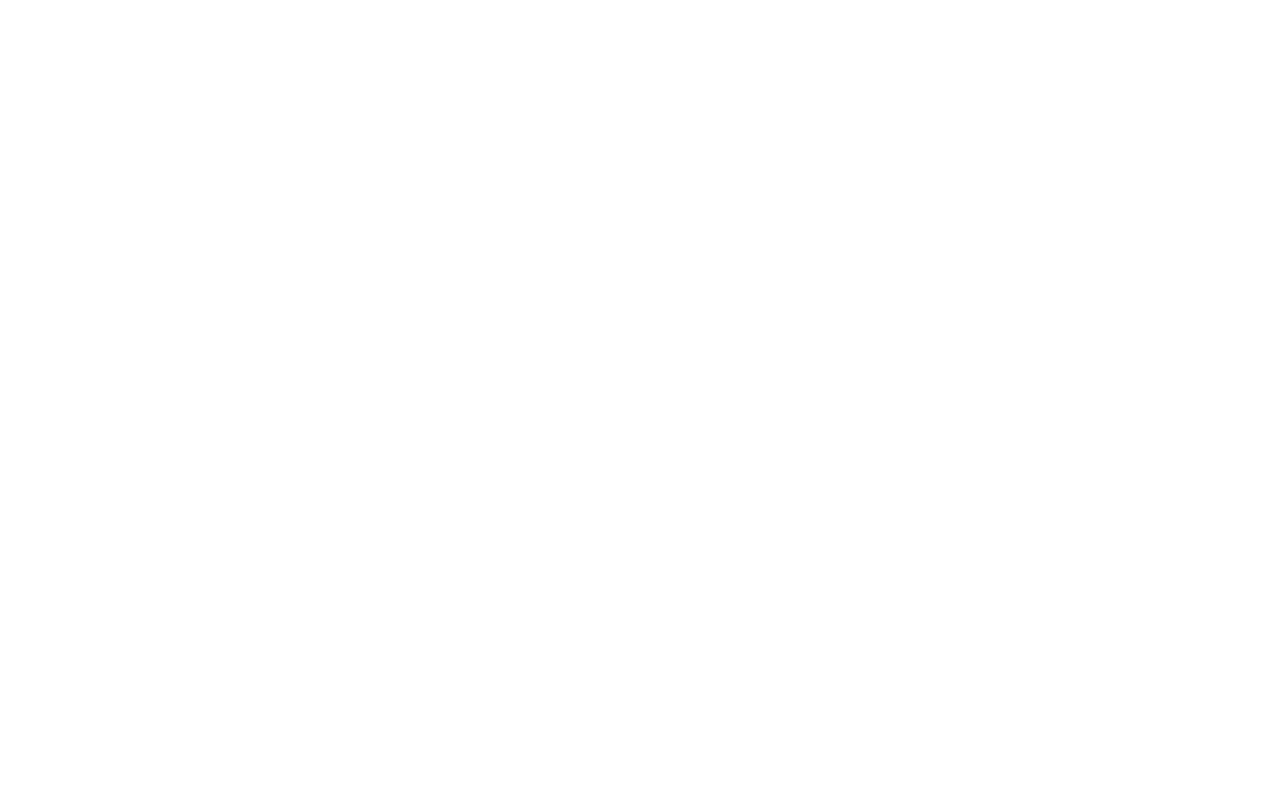
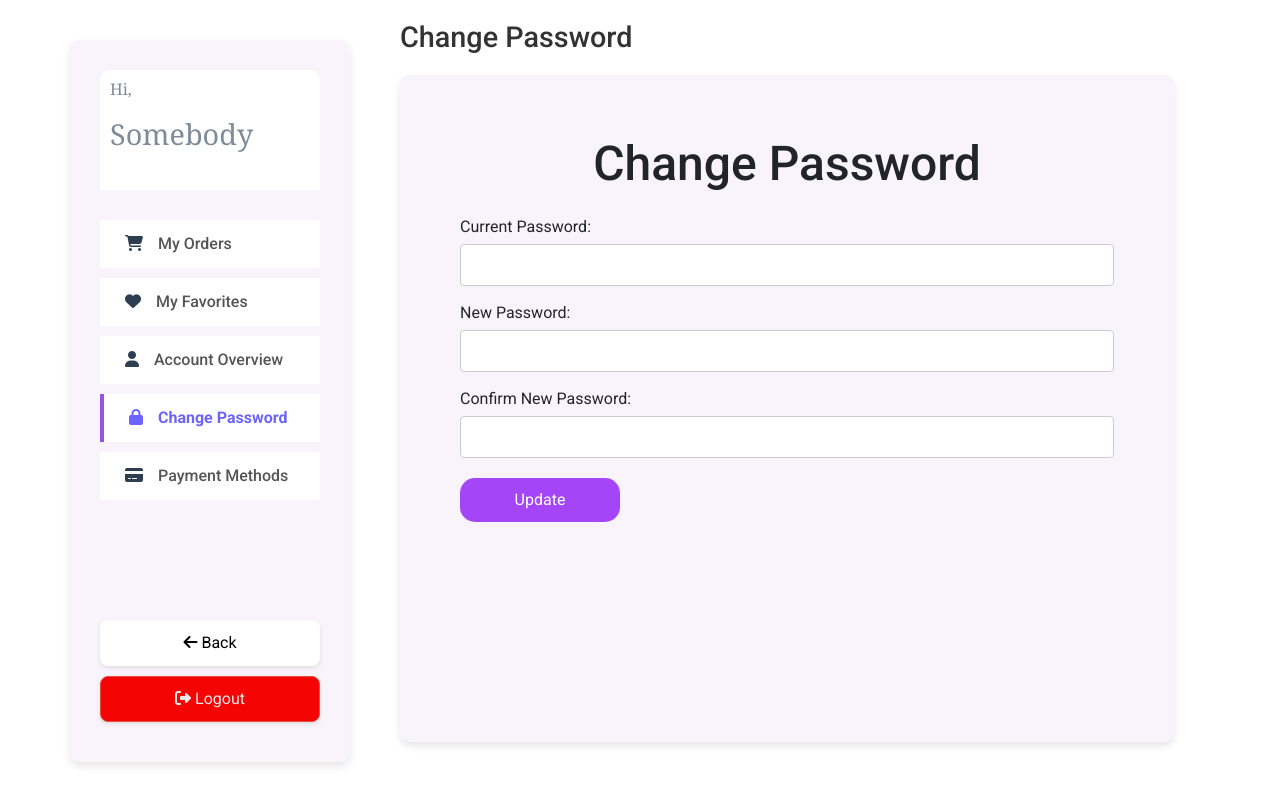
Before and after one commit to Sokmeak/IP-Project-C3, a Vue app: page /userpage/1/change-password in a window 1280 px wide. Before the commit this address had no page. Built offline with nearby package versions, Linux system fonts and the light colour scheme; a web font is replaced by a local one.

Commit message:
Main with users is merged. Some properties need change ...

```diff
--- a/src/App.vue
+++ b/src/App.vue
@@ -4,6 +4,7 @@
 
   <!-- Show the HomePage after loading is complete -->
   <template v-else> <RouterView /></template>
+  <!-- <RouterView/> -->
 </template>
 
 <script>
@@ -31,16 +32,26 @@
         this.isLoaded = true; // Hide loader after delay
       }, 2000); // Simulate loading time (2 seconds)
     },
+    shouldLoad(to) {
+      // Restrict loading if navigating to the user page
+      const userPagePath = `/userpage/`; // Adjust if necessary
+      return !to.path.startsWith(userPagePath);
+    },
   },
   created() {
     // Listen to router events
     this.$router.beforeEach((to, from, next) => {
-      this.startLoading(); // Start loader when navigation begins
+      if (this.shouldLoad(to)) {
+        this.startLoading(); // Start loader when navigation begins
+      }
+
       next(); // Allow navigation
     });
 
-    this.$router.afterEach(() => {
-      this.finishLoading(); // End loader when navigation completes
+    this.$router.afterEach((to) => {
+      if (this.shouldLoad(to)) {
+        this.finishLoading(); // End loader when navigation completes
+      }
     });
   },
 };
--- a/src/components/Header/HeaderComponent.vue
+++ b/src/components/Header/HeaderComponent.vue
@@ -23,8 +23,10 @@
       <div class="search-container">
         <input type="text" placeholder="Search" class="search-bar" />
       </div>
-      <div  class="iconWrapper">
-        <i @click="GoToAccount" class="fa fa-user fa-xl"></i>
+      <div class="iconWrapper">
+        <RouterLink class ="link" to="/userpage/1/account">
+          <i class="fa fa-user fa-xl"></i>
+        </RouterLink>
         <i @click="GoToshoppingCards" class="fa fa-shopping-cart fa-xl"></i>
       </div>
     </div>
@@ -32,8 +34,8 @@
 </template>
 
 <script>
-
 import SecodaryBrand from "../Brands/SecondaryBrand.vue";
+import { RouterLink, RouterView } from "vue-router";
 export default {
   name: "HeaderComponent",
   components: {
@@ -47,7 +49,6 @@
     GoToshoppingCards() {
       alert("Redirecting to Shopping Cards");
     },
-
   },
 
   // props: {
@@ -64,6 +65,13 @@
 </script>
 
 <style scoped>
+.link{
+  color:white;
+}
+.link:hover{
+  color: #bba8c6;
+}
+
 .search-container {
   position: relative;
   display: inline-block;
--- a/src/components/SidebarMenu.vue
+++ b/src/components/SidebarMenu.vue
@@ -10,8 +10,8 @@
         :key="item.path"
         :class="{ active: isActive(item.path) }"
       >
-        <router-link :to="`/userpage/${userId}${item.path}`">
-          <span class="icon"><i :class="item.icon"></i></span>
+        <router-link class="link" :to="`/userpage/${userId}${item.path}`">
+          <span class="icon"><i :class="`iconImage ` + item.icon"></i></span>
           <span class="label">{{ item.label }}</span>
         </router-link>
       </li>
@@ -31,13 +31,15 @@
 export default {
   name: "SidebarMenu",
   props: {
-    userId: {
-      type: String,
-      required: true,
-    },
+    // userId: {
+    //   type: String,
+    //   required: true,
+    // },
+    userId: Number,
   },
   data() {
     return {
+      userId: 1,
       menuItems: [
         {
           label: "My Orders",
@@ -103,17 +105,17 @@
 }
 
 .header h3 {
-  padding-top:10px;
+  padding-top: 10px;
   font-size: 1rem;
   color: #7e8b99;
-  font-family: Georgia, 'Times New Roman', Times, serif;
+  font-family: Georgia, "Times New Roman", Times, serif;
 }
 
 .header h2 {
-  padding-top:10px;
+  padding-top: 10px;
   font-size: 1.8rem;
   color: #7e8b99;
-  font-family: Georgia, 'Times New Roman', Times, serif;
+  font-family: Georgia, "Times New Roman", Times, serif;
 }
 
 .menu {
@@ -127,6 +129,7 @@
 }
 .menu li.active {
   border-left: 4px solid #9b51e0; /* Purple active indicator */
+  /* color:yellow; */
 }
 .menu li a {
   display: flex;
@@ -138,16 +141,21 @@
   transition: background-color 0.3s ease;
   font-size: 1rem;
 }
-.menu li a:hover,
-.menu li.active a {
-  color: #6c63ff;
-}
 
 .menu li a .icon {
   font-size: 1rem;
-  padding-left:10px;
+  padding-left: 10px;
   margin-right: 15px;
   color: #2c3e50;
+}
+
+/* control the hover and active color */
+.menu li a:hover .iconImage,
+.menu li a:hover,
+.menu li.active a,
+.menu li.active .iconImage {
+  color: #6c63ff;
+  /* color: #171363; */
 }
 
 .menu li a .label {
@@ -161,7 +169,7 @@
   border-radius: 5px;
 }
 
-.back-button{
+.back-button {
   margin-bottom: 10px;
   padding: 10px;
   border: 1px solid transparent;
--- a/src/router/index.js
+++ b/src/router/index.js
@@ -4,6 +4,7 @@
 import Signup from "@/views/Signup.vue"; // Signup page component
 import Home from "@/views/Home.vue"; // Home page component
 import Cookies from "js-cookie";
+import UserPage from "@/views/UserPage/UserPage.vue";
 
 // Authentication check function
 export function isAuthenticated() {
@@ -25,6 +26,7 @@
   const sessionPassword = sessionStorage.getItem("password");
   return (savedEmail && savedPassword) || (sessionEmail && sessionPassword);
 }
+const id =1;
 
 // Define routes
 const routes = [
@@ -87,6 +89,40 @@
       });
     },
   },
+
+  {
+    path: "/userpage/:id",
+    // redirect: "/userpage/:id/account",
+    component: UserPage,
+    props: true,
+    children: [
+      {
+        path: "account",
+        name: "Account",
+        component: () => import("@/views/UserPage/Account.vue"),
+      },
+      {
+        path: "change-password",
+        name: "ChangePassword",
+        component: () => import("@/views/UserPage/ChangePassword.vue"),
+      },
+      {
+        path: "favorites",
+        name: "Favorites",
+        component: () => import("@/views/UserPage/Favorites.vue"),
+      },
+      {
+        path: "orders",
+        name: "Orders",
+        component: () => import("@/views/UserPage/Orders.vue"),
+      },
+      {
+        path: "payment-methods",
+        name: "PaymentMethods",
+        component: () => import("@/views/UserPage/PaymentMethods.vue"),
+      },
+    ],
+  },
 ];
 
 // Create and export the router
--- a/src/views/UserPage/Account.vue
+++ b/src/views/UserPage/Account.vue
@@ -13,7 +13,11 @@
       </div>
       <div class="form-group">
         <label for="address">Address</label>
-        <input id="address" type="text" placeholder="66 Preah Monivong Blvd (93)" />
+        <input
+          id="address"
+          type="text"
+          placeholder="66 Preah Monivong Blvd (93)"
+        />
       </div>
       <div class="form-row">
         <div class="form-group">
@@ -47,7 +51,6 @@
 </script>
 
 <style scoped>
-
 h1 {
   font-size: 1.5rem;
   margin-bottom: 10px;
@@ -93,6 +96,7 @@
 
 .update-button {
   margin-top: 5px;
+  width: 10rem;
   padding: 10px;
   font-size: 1rem;
   color: #fff;
--- a/src/views/UserPage/ChangePassword.vue
+++ b/src/views/UserPage/ChangePassword.vue
@@ -4,17 +4,32 @@
     <form @submit.prevent="handleSubmit">
       <div class="form-group">
         <label for="current-password">Current Password:</label>
-        <input type="password" id="current-password" v-model="currentPassword" required />
+        <input
+          type="password"
+          id="current-password"
+          v-model="currentPassword"
+          required
+        />
       </div>
       <div class="form-group">
         <label for="new-password">New Password:</label>
-        <input type="password" id="new-password" v-model="newPassword" required />
+        <input
+          type="password"
+          id="new-password"
+          v-model="newPassword"
+          required
+        />
       </div>
       <div class="form-group">
         <label for="confirm-password">Confirm New Password:</label>
-        <input type="password" id="confirm-password" v-model="confirmPassword" required />
+        <input
+          type="password"
+          id="confirm-password"
+          v-model="confirmPassword"
+          required
+        />
       </div>
-      <button type="submit">Update Password</button>
+      <button type="submit">Update</button>
     </form>
   </div>
 </template>
@@ -70,15 +85,21 @@
 }
 
 button {
-  padding: 10px 15px;
-  background-color: #007bff;
-  color: white;
+  margin-top: 5px;
+  width: 10rem;
+  padding: 10px;
+  font-size: 1rem;
+  color: #fff;
+  background-color: #a445f7;
   border: none;
-  border-radius: 4px;
+  border-radius: 5px;
   cursor: pointer;
+  text-align: center;
+  transition: background-color 0.3s ease;
+  border-radius: 15px;
 }
 
 button:hover {
-  background-color: #0056b3;
+  background-color: #9844d4;
 }
 </style>
--- a/src/views/UserPage/PaymentMethods.vue
+++ b/src/views/UserPage/PaymentMethods.vue
@@ -1,7 +1,11 @@
 <template>
   <div class="payment-methods">
     <h1>Your saved Payment methods</h1>
-    <div v-for="method in paymentMethods" :key="method.id" class="payment-method">
+    <div
+      v-for="method in paymentMethods"
+      :key="method.id"
+      class="payment-method"
+    >
       <div class="card-info">
         <span class="card-brand">VISA</span>
         <span class="bank-name">Axim Bank</span>
@@ -37,7 +41,9 @@
   },
   methods: {
     removeMethod(id) {
-      this.paymentMethods = this.paymentMethods.filter((method) => method.id !== id);
+      this.paymentMethods = this.paymentMethods.filter(
+        (method) => method.id !== id
+      );
       alert(`Payment method removed.`);
     },
   },
@@ -118,7 +124,7 @@
   color: #e63939;
 }
 
-.add-card-button {
+/* .add-card-button {
   margin-top: 20px;
   padding: 10px 20px;
   background-color: #d14eff;
@@ -127,6 +133,21 @@
   border-radius: 20px;
   font-size: 1rem;
   cursor: pointer;
+} */
+
+.add-card-button {
+  margin-top: 5px;
+  width: 10rem;
+  padding: 10px;
+  font-size: 1rem;
+  color: #fff;
+  background-color: #a445f7;
+  border: none;
+  border-radius: 5px;
+  cursor: pointer;
+  text-align: center;
+  transition: background-color 0.3s ease;
+  border-radius: 15px;
 }
 
 .add-card-button:hover {
--- a/src/views/UserPage/UserPage.vue
+++ b/src/views/UserPage/UserPage.vue
@@ -4,7 +4,7 @@
       <SidebarMenu class="sidebar-menu" />
     </div>
     <div class="main-content">
-      <h2 class="content-heading">Welcome to {{ pageTitle }}</h2>
+      <h2 class="content-heading">{{ pageTitle }}</h2>
       <div class="content-container">
         <router-view />
       </div>
```
